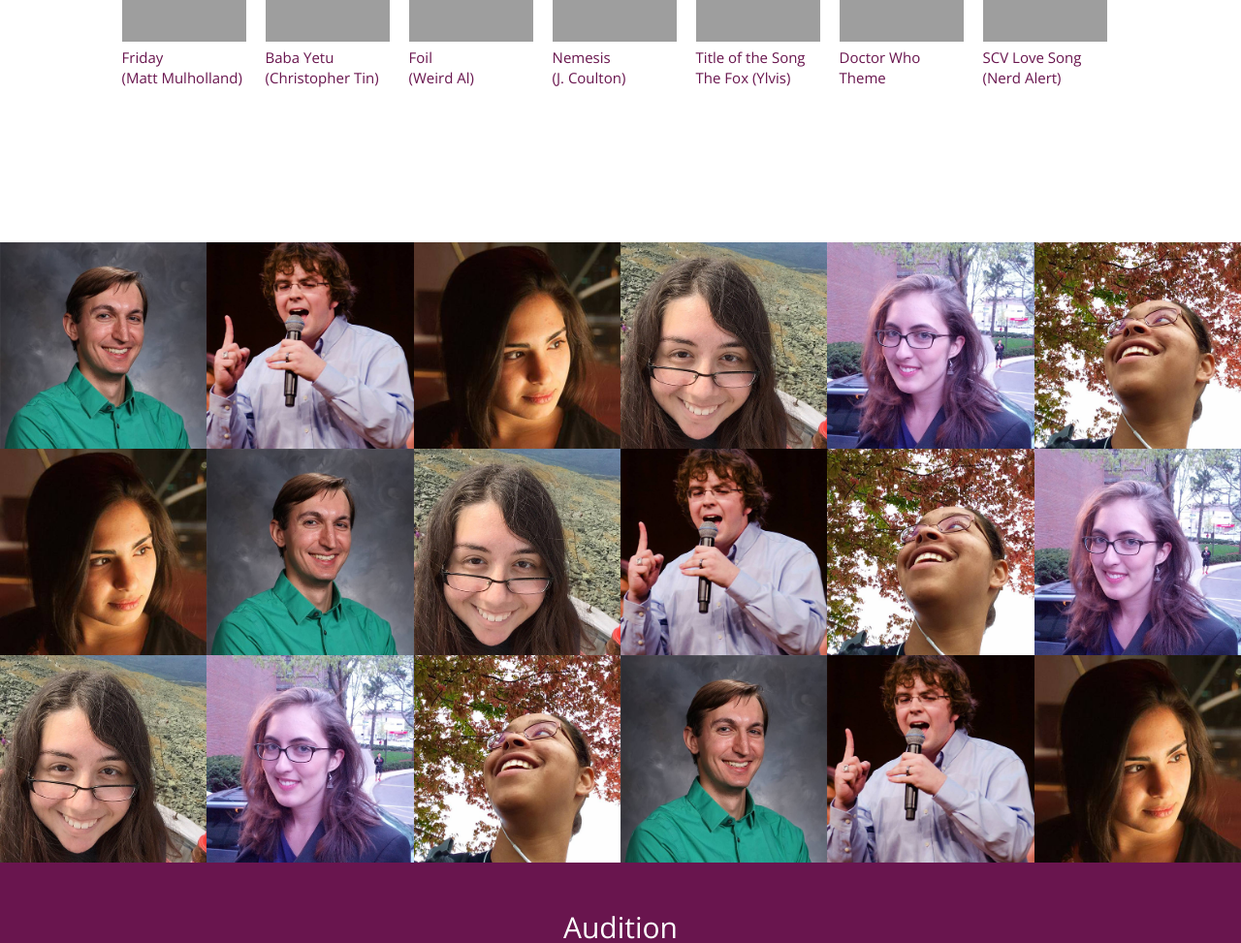
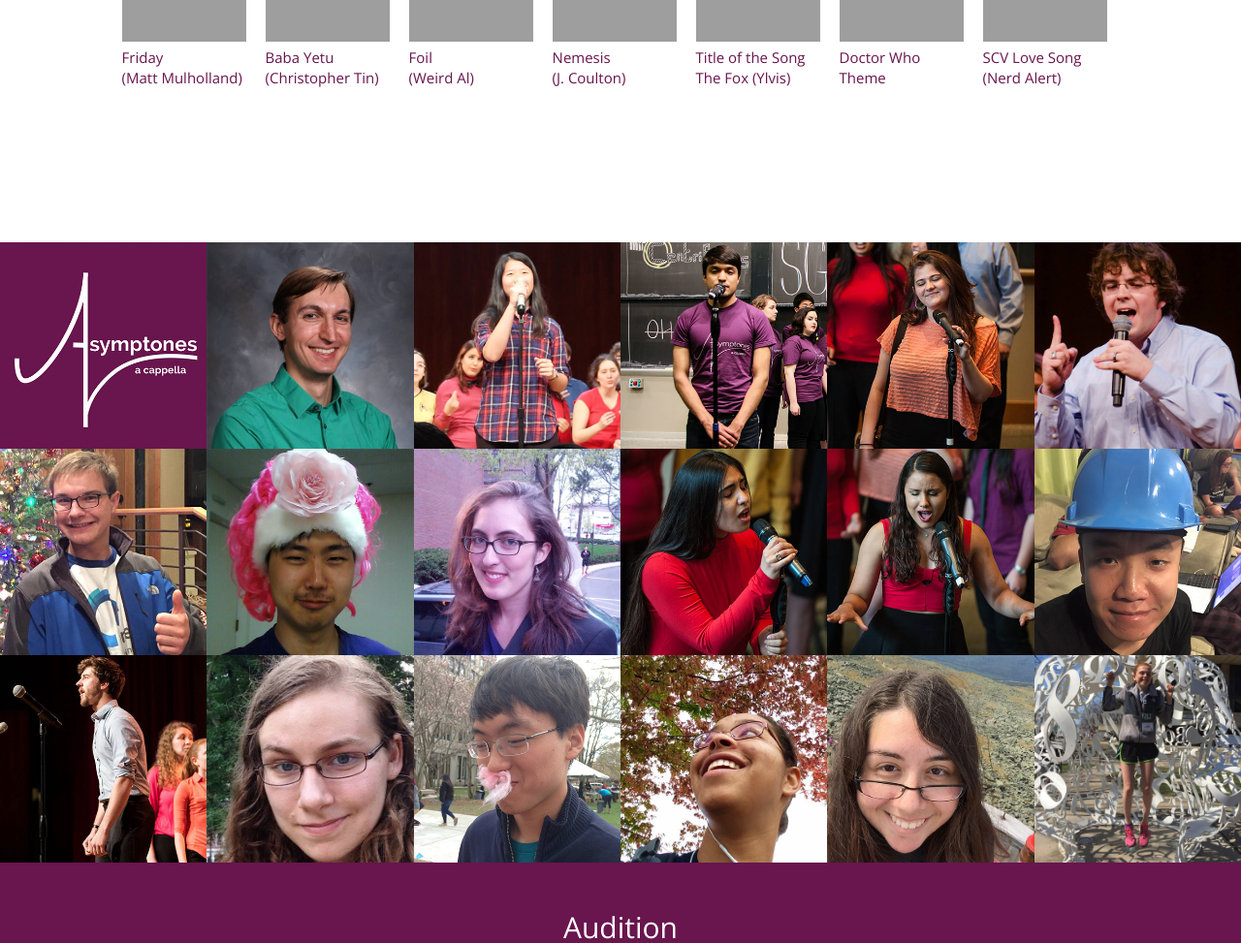
Before and after one commit to jdesa/asymptones_website, a PHP site: page / in a window 1280 px wide. Shown: the part 3171-4144 px from the top of the page at 97% size. Run offline with PHP 8.4, Linux system fonts and the light colour scheme; grey boxes are pictures that could not be loaded.

Commit message:
Mirroring to php

```diff
--- a/index.html
+++ b/index.html
@@ -451,7 +451,7 @@
                     <hr>
 
                     <p class="text" style="text-align:justify">
-                    Got an event you'd like us to sing at? Contact us at asymptones-officers@mit.edu with details about your event and we'll get back to you about our avaliability. If you have any fun or nerdy songs to suggest (or songs you've arranged or written that you want performed), shoot your ideas to asymptones-officers@mit.edu and we'll get back to you about it &mdash; we're always open to new ideas. Thanks!
+                    Got an event you'd like us to sing at? Contact us at asymptones-officers@mit.edu with details about your event and we'll get back to you about our avaliability. If you have any fun or nerdy songs to suggest (or songs you've arranged or written that you want performed), shoot your thoughts to asymptones-officers@mit.edu and we'll get back to you about it &mdash; we're always open to new ideas. Thanks!
                     </p>
         </div>
     </section>
--- a/index.php
+++ b/index.php
@@ -189,14 +189,30 @@
             <div class="row no-gutter">
                 <div class="col-lg-2 col-sm-6">
                     <a class="portfolio-box">
+                        <img src="img/asymptones_color_logo_clipped.png" class="img-responsive">
+                        <div class="portfolio-box-caption">
+                            <div class="portfolio-box-caption-content">
+                                <div class="project-category text-faded">
+                                    Asymptones Members 2015-2016
+                                </div>
+                                <div class="project-name">
+
+                                </div>
+                            </div>
+                        </div>
+                    </a>
+                </div>
+
+                <div class="col-lg-2 col-sm-6">
+                    <a class="portfolio-box">
                         <img src="img/ziv1.png" class="img-responsive">
                         <div class="portfolio-box-caption">
                             <div class="portfolio-box-caption-content">
                                 <div class="project-category text-faded">
-                                    Ziv
+                                    Ziv Scully <br> 2016 ~ 18C
                                 </div>
                                 <div class="project-name">
-                                    It's a Ziv!
+                                    President
                                 </div>
                             </div>
                         </div>
@@ -204,14 +220,14 @@
                 </div>
                 <div class="col-lg-2 col-sm-6">
                     <a class="portfolio-box">
-                        <img src="img/horkley1.png" class="img-responsive">
+                        <img src="img/wendy1.png" class="img-responsive">
                         <div class="portfolio-box-caption">
                             <div class="portfolio-box-caption-content">
                                 <div class="project-category text-faded">
-                                    Horkles
+                                    Wendy Georgan <br> 2016 ~ 9
                                 </div>
                                 <div class="project-name">
-                                    woo
+                                    Music Director
                                 </div>
                             </div>
                         </div>
@@ -219,14 +235,168 @@
                 </div>
                 <div class="col-lg-2 col-sm-6">
                     <a class="portfolio-box">
-                        <img src="img/jacqui1.png" class="img-responsive">
+                        <img src="img/nick1.png" class="img-responsive">
                         <div class="portfolio-box-caption">
                             <div class="portfolio-box-caption-content">
                                 <div class="project-category text-faded">
-                                    Guess
+                                    Nicholas Garcia <br> 2017 ~ 5
                                 </div>
                                 <div class="project-name">
-                                    sadashdilasdila
+                                    Secretary
+                                </div>
+                            </div>
+                        </div>
+                    </a>
+                </div>
+                <div class="col-lg-2 col-sm-6">
+                    <a class="portfolio-box">
+                        <img src="img/chelsea.png" class="img-responsive">
+                        <div class="portfolio-box-caption">
+                            <div class="portfolio-box-caption-content">
+                                <div class="project-category text-faded">
+                                    Cheslea Georgan <br> 2016 ~ 18C
+                                </div>
+                                <div class="project-name">
+                                    Treasurer
+                                </div>
+                            </div>
+                        </div>
+                    </a>
+                </div>
+
+                <div class="col-lg-2 col-sm-6">
+                    <a class="portfolio-box">
+                        <img src="img/horkley1.png" class="img-responsive">
+                        <div class="portfolio-box-caption">
+                            <div class="portfolio-box-caption-content">
+                                <div class="project-category text-faded">
+                                    Ben Horkley <br> MEng
+                                    '16, BS '14 ~ 6-2 & 8
+                                </div>
+                            </div>
+                        </div>
+                    </a>
+                </div>
+
+                <div class="col-lg-2 col-sm-6">
+                    <a class="portfolio-box">
+                        <img src="img/alex1.png" class="img-responsive">
+                        <div class="portfolio-box-caption">
+                            <div class="portfolio-box-caption-content">
+                                <div class="project-category text-faded">
+                                    Alex Bachwich <br> MS 2017 ~ 1
+                                </div>
+                            </div>
+                        </div>
+                    </a>
+                </div>
+
+                <div class="col-lg-2 col-sm-6">
+                    <a class="portfolio-box">
+                        <img src="img/sin1.png" class="img-responsive">
+                        <div class="portfolio-box-caption">
+                            <div class="portfolio-box-caption-content">
+                                <div class="project-category text-faded">
+                                    Sin Kim <br> 2016 ~ 6-7
+                                </div>
+                            </div>
+                        </div>
+                    </a>
+                </div>
+                <div class="col-lg-2 col-sm-6">
+                    <a class="portfolio-box">
+                        <img src="img/tessa1.png" class="img-responsive">
+                        <div class="portfolio-box-caption">
+                            <div class="portfolio-box-caption-content">
+                                <div class="project-category text-faded">
+                                    Tessa Green <br> 2016 ~ 8
+                                </div>
+                            </div>
+                        </div>
+                    </a>
+                </div>
+
+                <div class="col-lg-2 col-sm-6">
+                    <a class="portfolio-box">
+                        <img src="img/jacqui2.png" class="img-responsive">
+                        <div class="portfolio-box-caption">
+                            <div class="portfolio-box-caption-content">
+                                <div class="project-category text-faded">
+                                    Jacqui De Sa <br> 2016 ~ 6-2
+                                </div>
+
+                            </div>
+                        </div>
+                    </a>
+                </div>
+
+                <div class="col-lg-2 col-sm-6">
+                    <a class="portfolio-box">
+                        <img src="img/kali1.png" class="img-responsive">
+                        <div class="portfolio-box-caption">
+                            <div class="portfolio-box-caption-content">
+                                <div class="project-category text-faded">
+                                    Kali Rosendo <br> 2017 ~ 1
+                                </div>
+                            </div>
+                        </div>
+                    </a>
+                </div>
+                <div class="col-lg-2 col-sm-6">
+                    <a class="portfolio-box">
+                        <img src="img/johnma1.png" class="img-responsive">
+                        <div class="portfolio-box-caption">
+                            <div class="portfolio-box-caption-content">
+                                <div class="project-category text-faded">
+                                    John Ma <br> 2017 ~ 6-3
+                                </div>
+                            </div>
+                        </div>
+                    </a>
+                </div>
+                                <div class="col-lg-2 col-sm-6">
+                    <a class="portfolio-box">
+                        <img src="img/alasdair.png" class="img-responsive">
+                        <div class="portfolio-box-caption">
+                            <div class="portfolio-box-caption-content">
+                                <div class="project-category text-faded">
+                                    Alasdair Unwin  <br> CME 2017 ~ 2
+                                </div>
+                            </div>
+                        </div>
+                    </a>
+                </div>
+                <div class="col-lg-2 col-sm-6">
+                    <a class="portfolio-box">
+                        <img src="img/kim1.jpg" class="img-responsive">
+                        <div class="portfolio-box-caption">
+                            <div class="portfolio-box-caption-content">
+                                <div class="project-category text-faded">
+                                    Kimberly Dauber <br> 2017 ~ 6-2
+                                </div>
+                            </div>
+                        </div>
+                    </a>
+                </div>
+                <div class="col-lg-2 col-sm-6">
+                    <a class="portfolio-box">
+                        <img src="img/edward1.png" class="img-responsive">
+                        <div class="portfolio-box-caption">
+                            <div class="portfolio-box-caption-content">
+                                <div class="project-category text-faded">
+                                    Edward Park <br> 2017 ~ 6-2
+                                </div>
+                            </div>
+                        </div>
+                    </a>
+                </div>
+                <div class="col-lg-2 col-sm-6">
+                    <a class="portfolio-box">
+                        <img src="img/arin1.png" class="img-responsive">
+                        <div class="portfolio-box-caption">
+                            <div class="portfolio-box-caption-content">
+                                <div class="project-category text-faded">
+                                    Arin Lampejo <br> 2018
                                 </div>
                             </div>
                         </div>
@@ -238,10 +408,7 @@
                         <div class="portfolio-box-caption">
                             <div class="portfolio-box-caption-content">
                                 <div class="project-category text-faded">
-                                    Cecilia
-                                </div>
-                                <div class="project-name">
-                                    sasafhaslif
+                                    Cecilia Siqueiros <br> 2018
                                 </div>
                             </div>
                         </div>
@@ -249,218 +416,17 @@
                 </div>
                 <div class="col-lg-2 col-sm-6">
                     <a class="portfolio-box">
-                        <img src="img/tessa1.png" class="img-responsive">
+                        <img src="img/sierra.jpg" class="img-responsive">
                         <div class="portfolio-box-caption">
                             <div class="portfolio-box-caption-content">
                                 <div class="project-category text-faded">
-                                    Tessa
-                                </div>
-                                <div class="project-name">
-                                    asbf,sabfash
-                                </div>
-                            </div>
-                        </div>
-                    </a>
-                </div>
-                <div class="col-lg-2 col-sm-6">
-                    <a class="portfolio-box">
-                        <img src="img/arin1.png" class="img-responsive">
-                        <div class="portfolio-box-caption">
-                            <div class="portfolio-box-caption-content">
-                                <div class="project-category text-faded">
-                                    Arin
-                                </div>
-                                <div class="project-name">
-                                    ahsildsahlidas
-                                </div>
-                            </div>
-                        </div>
-                    </a>
-                </div>
-                                <div class="col-lg-2 col-sm-6">
-                    <a class="portfolio-box">
-                        <img src="img/jacqui1.png" class="img-responsive">
-                        <div class="portfolio-box-caption">
-                            <div class="portfolio-box-caption-content">
-                                <div class="project-category text-faded">
-                                    Guess
-                                </div>
-                                <div class="project-name">
-                                    sadashdilasdila
-                                </div>
-                            </div>
-                        </div>
-                    </a>
-                </div>
-                <div class="col-lg-2 col-sm-6">
-                    <a class="portfolio-box">
-                        <img src="img/ziv1.png" class="img-responsive">
-                        <div class="portfolio-box-caption">
-                            <div class="portfolio-box-caption-content">
-                                <div class="project-category text-faded">
-                                    Ziv
-                                </div>
-                                <div class="project-name">
-                                    It's a Ziv!
+                                    Sierra Brooks <br> 2018
                                 </div>
                             </div>
                         </div>
                     </a>
                 </div>
 
-
-                <div class="col-lg-2 col-sm-6">
-                    <a class="portfolio-box">
-                        <img src="img/cecilia1.png" class="img-responsive">
-                        <div class="portfolio-box-caption">
-                            <div class="portfolio-box-caption-content">
-                                <div class="project-category text-faded">
-                                    Cecilia
-                                </div>
-                                <div class="project-name">
-                                    sasafhaslif
-                                </div>
-                            </div>
-                        </div>
-                    </a>
-                </div>
-                <div class="col-lg-2 col-sm-6">
-                    <a class="portfolio-box">
-                        <img src="img/horkley1.png" class="img-responsive">
-                        <div class="portfolio-box-caption">
-                            <div class="portfolio-box-caption-content">
-                                <div class="project-category text-faded">
-                                    Horkles
-                                </div>
-                                <div class="project-name">
-                                    woo
-                                </div>
-                            </div>
-                        </div>
-                    </a>
-                </div>
-
-
-                <div class="col-lg-2 col-sm-6">
-                    <a class="portfolio-box">
-                        <img src="img/arin1.png" class="img-responsive">
-                        <div class="portfolio-box-caption">
-                            <div class="portfolio-box-caption-content">
-                                <div class="project-category text-faded">
-                                    Arin
-                                </div>
-                                <div class="project-name">
-                                    ahsildsahlidas
-                                </div>
-                            </div>
-                        </div>
-                    </a>
-                </div>
-                                <div class="col-lg-2 col-sm-6">
-                    <a class="portfolio-box">
-                        <img src="img/tessa1.png" class="img-responsive">
-                        <div class="portfolio-box-caption">
-                            <div class="portfolio-box-caption-content">
-                                <div class="project-category text-faded">
-                                    Tessa
-                                </div>
-                                <div class="project-name">
-                                    asbf,sabfash
-                                </div>
-                            </div>
-                        </div>
-                    </a>
-                </div>
-                <div class="col-lg-2 col-sm-6">
-                    <a class="portfolio-box">
-                        <img src="img/cecilia1.png" class="img-responsive">
-                        <div class="portfolio-box-caption">
-                            <div class="portfolio-box-caption-content">
-                                <div class="project-category text-faded">
-                                    Cecilia
-                                </div>
-                                <div class="project-name">
-                                    sasafhaslif
-                                </div>
-                            </div>
-                        </div>
-                    </a>
-                </div>
-                <div class="col-lg-2 col-sm-6">
-                    <a class="portfolio-box">
-                        <img src="img/tessa1.png" class="img-responsive">
-                        <div class="portfolio-box-caption">
-                            <div class="portfolio-box-caption-content">
-                                <div class="project-category text-faded">
-                                    Tessa
-                                </div>
-                                <div class="project-name">
-                                    asbf,sabfash
-                                </div>
-                            </div>
-                        </div>
-                    </a>
-                </div>
-                <div class="col-lg-2 col-sm-6">
-                    <a class="portfolio-box">
-                        <img src="img/arin1.png" class="img-responsive">
-                        <div class="portfolio-box-caption">
-                            <div class="portfolio-box-caption-content">
-                                <div class="project-category text-faded">
-                                    Arin
-                                </div>
-                                <div class="project-name">
-                                    ahsildsahlidas
-                                </div>
-                            </div>
-                        </div>
-                    </a>
-                </div>
-                <div class="col-lg-2 col-sm-6">
-                    <a class="portfolio-box">
-                        <img src="img/ziv1.png" class="img-responsive">
-                        <div class="portfolio-box-caption">
-                            <div class="portfolio-box-caption-content">
-                                <div class="project-category text-faded">
-                                    Ziv
-                                </div>
-                                <div class="project-name">
-                                    It's a Ziv!
-                                </div>
-                            </div>
-                        </div>
-                    </a>
-                </div>
-                <div class="col-lg-2 col-sm-6">
-                    <a class="portfolio-box">
-                        <img src="img/horkley1.png" class="img-responsive">
-                        <div class="portfolio-box-caption">
-                            <div class="portfolio-box-caption-content">
-                                <div class="project-category text-faded">
-                                    Horkles
-                                </div>
-                                <div class="project-name">
-                                    woo
-                                </div>
-                            </div>
-                        </div>
-                    </a>
-                </div>
-                <div class="col-lg-2 col-sm-6">
-                    <a class="portfolio-box">
-                        <img src="img/jacqui1.png" class="img-responsive">
-                        <div class="portfolio-box-caption">
-                            <div class="portfolio-box-caption-content">
-                                <div class="project-category text-faded">
-                                    Guess
-                                </div>
-                                <div class="project-name">
-                                    sadashdilasdila
-                                </div>
-                            </div>
-                        </div>
-                    </a>
-                </div>
 
             </div>
         </div>
@@ -485,7 +451,7 @@
                     <hr>
 
                     <p class="text" style="text-align:justify">
-                    Got an event you'd like us to sing at? Contact us at asymptones-officers@mit.edu with details about your event and we'll get back to you about our avaliability. If you have any fun or nerdy songs to suggest (or songs you've arranged or written that you want performed), shoot your ideas to asymptones-officers@mit.edu and we'll get back to you about it &mdash; we're always open to new ideas. Thanks!
+                    Got an event you'd like us to sing at? Contact us at asymptones-officers@mit.edu with details about your event and we'll get back to you about our avaliability. If you have any fun or nerdy songs to suggest (or songs you've arranged or written that you want performed), shoot your thoughts to asymptones-officers@mit.edu and we'll get back to you about it &mdash; we're always open to new ideas. Thanks!
                     </p>
         </div>
     </section>
```
